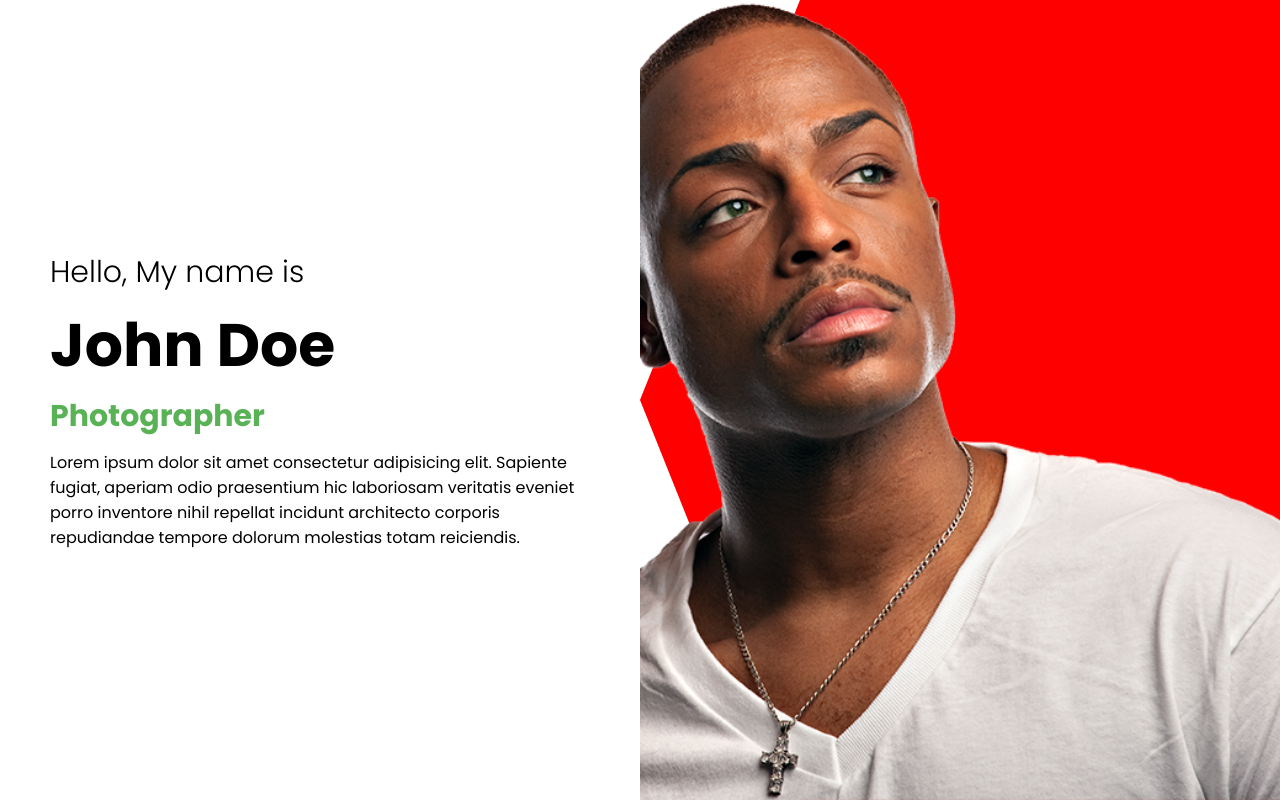
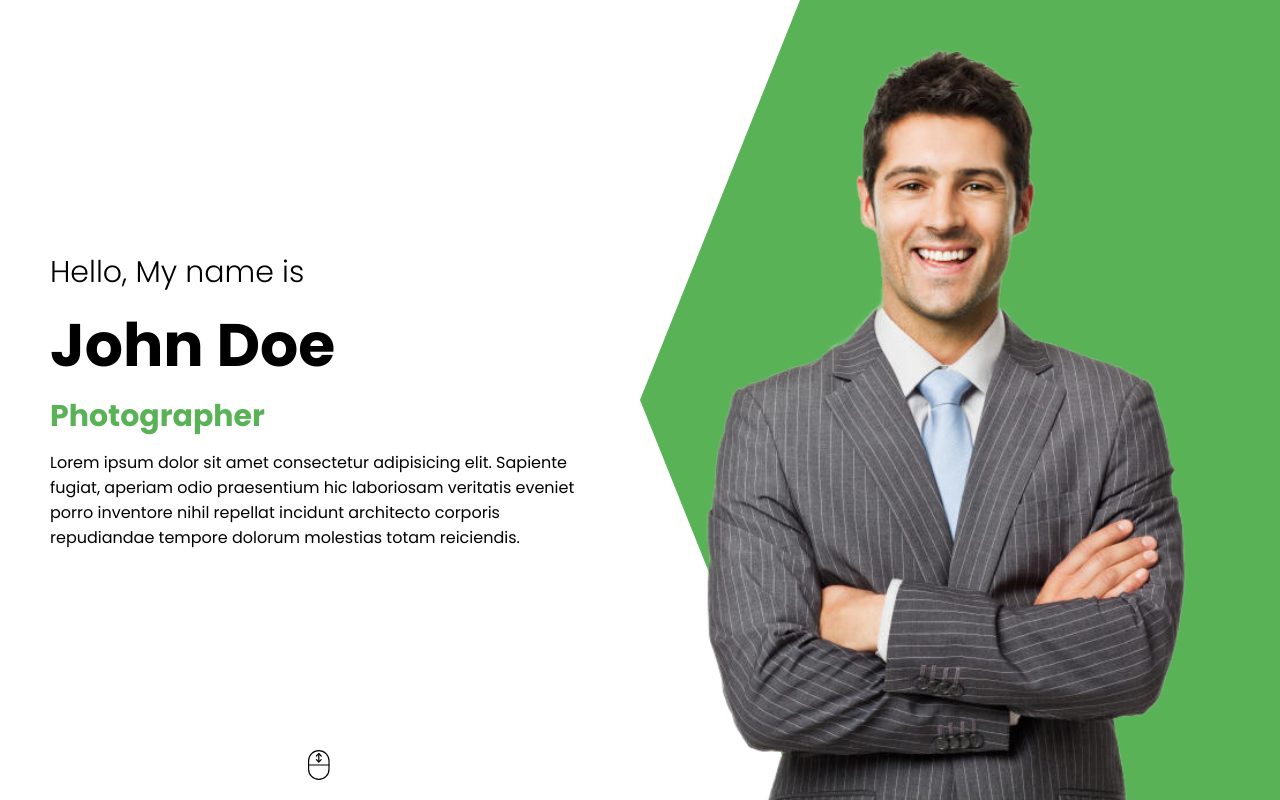
Before and after one commit to eskalona17/react-portfolio-context-app, a React (Create React App) app: page / in a window 1280 px wide. Built offline with nearby package versions, Linux system fonts and the light colour scheme.

Commit message:
intro section done

```diff
--- a/src/components/intro/Intro.jsx
+++ b/src/components/intro/Intro.jsx
@@ -17,15 +17,71 @@ const Intro = () => {
                             <div className="i-title-item">Content Creator</div>
                         </div>
                     </div>
-                    <div className="i-desc">
+                    <p className="i-desc">
                         Lorem ipsum dolor sit amet consectetur
                         adipisicing elit. Sapiente fugiat, aperiam
                         odio praesentium hic laboriosam veritatis
                         eveniet porro inventore nihil repellat
                         incidunt architecto corporis repudiandae
                         tempore dolorum molestias totam reiciendis.
-                    </div>
+                    </p>
                 </div>
+                <svg
+                    width="75"
+                    height="75"
+                    viewBox="0 0 75 75"
+                    fill="none"
+                    stroke="black"
+                    className="i-scroll"
+                    xmlns="http://www.w3.org/2000/svg"
+                >
+                    <g id="scroll">
+                        <path
+                            id="Vector"
+                            d="M40.5 15L34.5 9L28.5 15"
+                            stroke-width="3"
+                            stroke-miterlimit="10"
+                            stroke-linecap="round"
+                            stroke-linejoin="round"
+                        />
+                        <path
+                            id="Vector_2"
+                            d="M28.5 24L34.5 30L40.5 24"
+                            stroke-width="3"
+                            stroke-miterlimit="10"
+                            stroke-linecap="round"
+                            stroke-linejoin="round"
+                        />
+                        <g id="Group">
+                            <path
+                                id="Vector_3"
+                                d="M9 37.5H60"
+                                stroke-width="3"
+                                stroke-miterlimit="10"
+                                stroke-linecap="round"
+                                stroke-linejoin="round"
+                            />
+                        </g>
+                        <path
+                            id="Vector_4"
+                            d="M34.5 27V9"
+                            stroke-width="2.9895"
+                            stroke-miterlimit="10"
+                            stroke-linecap="round"
+                            stroke-linejoin="round"
+                        />
+                        <g id="Group_2">
+                            <path
+                                id="Vector_5"
+                                d="M9 27C9 12.918 20.418 1.5 34.5 1.5C48.5859 1.5 60 12.918 60 27C60 29.8906 60 45.1094 60 48C60 62.082 48.5859 73.5 34.5 73.5C20.418 73.5 9 62.082 9 48C9 45.1094 9 29.8906 9 27Z"
+                                stroke-width="3"
+                                stroke-miterlimit="10"
+                                stroke-linecap="round"
+                                stroke-linejoin="round"
+                            />
+                        </g>
+                    </g>
+                </svg>
             </div>
             <div className="i-right">
                 <div className="i-bg"></div>
--- a/src/components/intro/intro.css
+++ b/src/components/intro/intro.css
@@ -1,21 +1,21 @@
-.i{
+.i {
     display: flex;
     height: 100vh;
   }
 
-.i-left{
+  .i-left {
     flex: 1;
     display: flex;
     align-items: center;
     justify-content: center;
   }
 
-.i-right{
+  .i-right {
     flex: 1;
     position: relative;
   }
 
-.i-left-wrapper{
+  .i-left-wrapper {
     padding: 50px;
     height: 50%;
     display: flex;
@@ -23,45 +23,41 @@
     justify-content: space-between;
   }
 
-.i-intro{
+  .i-intro {
     font-size: 30px;
     font-weight: 300;
   }
 
-.i-name{
+  .i-name {
     font-size: 60px;
   }
 
-.i-title{
+  .i-title {
     height: 50px;
     overflow: hidden;
   }
 
-.i-title-wrapper{
+  .i-title-wrapper {
     height: 100%;
     animation: move 10s ease-in-out infinite alternate;
   }
 
   @keyframes move {
-    25%{
+    25% {
       transform: translateY(-50px);
     }
-    50%{
+    50% {
       transform: translateY(-100px);
-
     }
-    75%{
+    75% {
       transform: translateY(-150px);
-
     }
-    100%{
+    100% {
       transform: translateY(-200px);
-
+    }
   }
 
-}
-
-.i-title-item{
+  .i-title-item {
     height: 50px;
     font-size: 30px;
     font-weight: bold;
@@ -70,19 +66,46 @@
     align-items: center;
   }
 
-.i-img{
+  .i-scroll {
+    width: 30px;
+    height: 30px;
+    position: absolute;
+    bottom: 20px;
+  }
+
+  .i-img {
     width: 100%;
     height: 100%;
     object-fit: cover;
     position: absolute;
   }
 
-.i-bg{
-    clip-path: polygon(100% 0%, 100% 50%, 100% 100%, 25% 100%, 0% 50%, 25% 0%);
+  .i-bg {
+    clip-path: polygon(100% 0%, 100% 51%, 100% 100%, 25% 100%, 0% 50%, 25% 0%);
+    background-color: #59b256;
     width: 100%;
     height: 100%;
-    background-color: red;
     position: absolute;
     top: 0;
     right: 0;
   }
+
+  @media screen and (max-width: 480px) {
+    .i {
+      flex-direction: column;
+    }
+
+    .i-left-wrapper {
+
+      padding: 10px;
+      align-items: center;
+      justify-content: center;
+      text-align: center;
+      height: 100%;
+    }
+
+    .i-desc{
+      display: none;
+    }
+
+  }
```
Also changed, not shown: src/img/me.png. Lines whose indentation alone changed are shown as unchanged.
